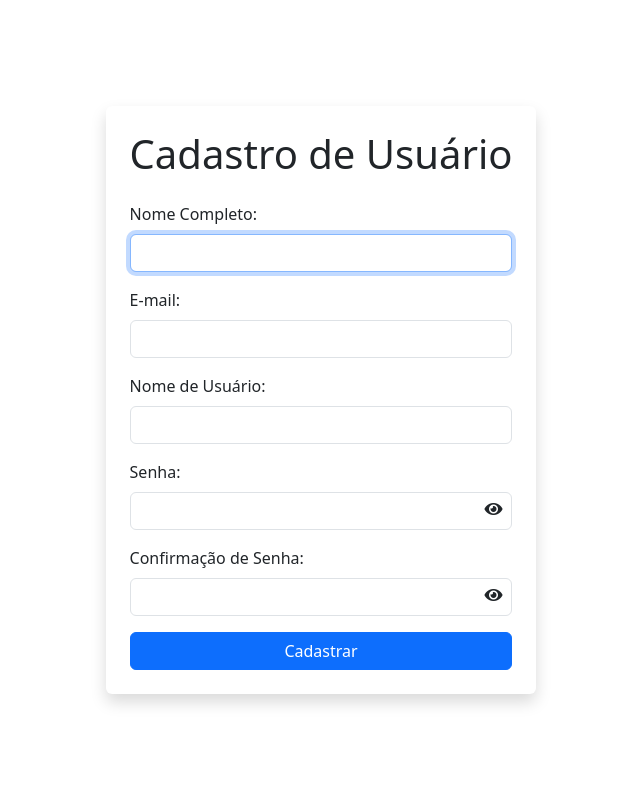
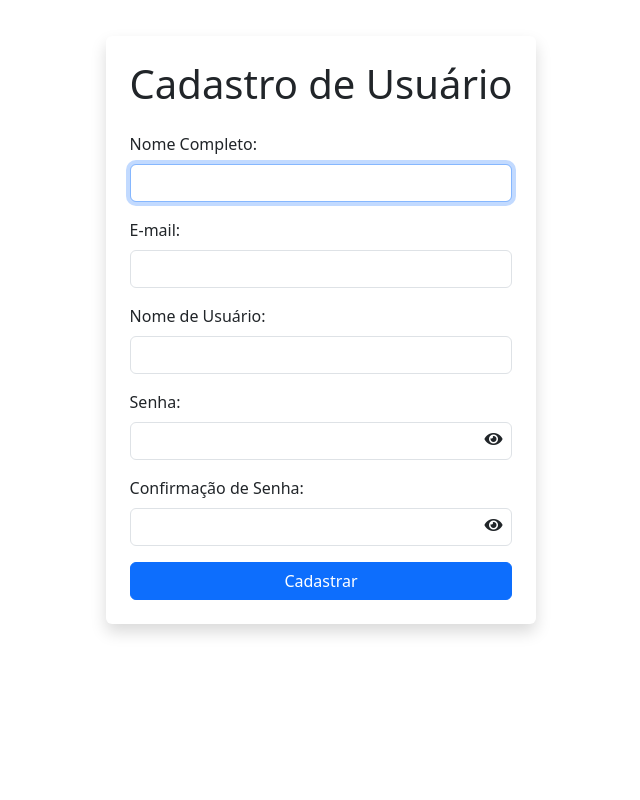
Before and after one commit to Ryan1590/hackathon-terceiro-periodo, a PHP site: page /cadastroNovoUsuario.php in a window 1280 px wide. Shown: the part 125-925 px from the top of the page, without its empty margins (319-959 px from the left). Run offline with PHP 8.4, Linux system fonts and the light colour scheme.

Commit message:
ajuste altura formulario

```diff
--- a/front-end/cadastroNovoUsuario.php
+++ b/front-end/cadastroNovoUsuario.php
@@ -87,9 +87,8 @@
         </div>
     </div>
 
-
     <div class="container d-flex justify-content-center align-items-center min-vh-100">
-        <div class="register-container p-4 bg-white rounded shadow">
+        <div class="register-container p-4 bg-white rounded shadow" style="margin-top: -140px;">
             <h1 class="mb-4">Cadastro de Usuário</h1>
             <form id="register-form">
                 <div class="form-group position-relative">
```
